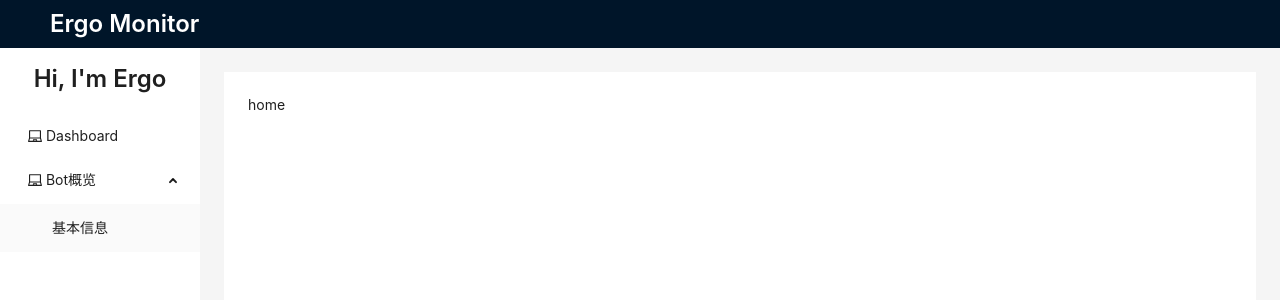
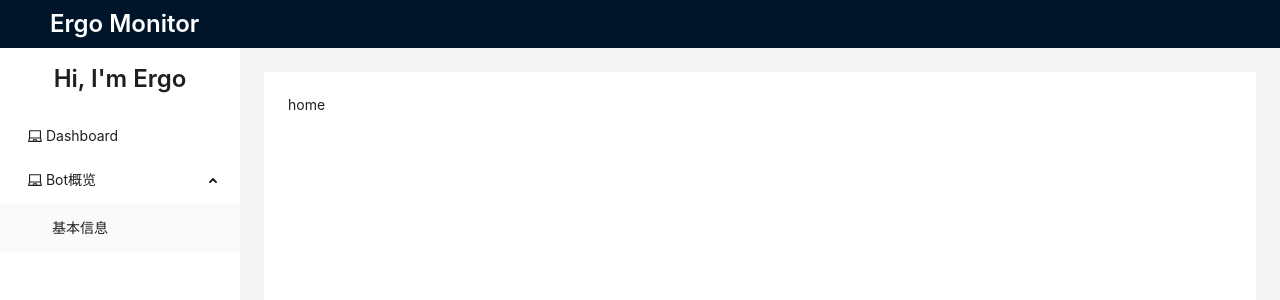
Before and after one commit to Shimada666/template-vue3, a Vue app: page / in a window 1280 px wide. Shown: the top 300 px of the page. Built offline with nearby package versions, Linux system fonts and the light colour scheme.

Commit message:
feat: 更新模板，修复滚动条问题

```diff
--- a/src/components/layout/Sidebar.vue
+++ b/src/components/layout/Sidebar.vue
@@ -4,7 +4,7 @@ import { LaptopOutlined } from '@ant-design/icons-vue'
 import { useRouter } from 'vue-router'
 
 const router = useRouter()
-const clickMenuItem = ({ item, key, keyPath }: any) => {
+function clickMenuItem({ item, key, keyPath }: any) {
   router.push({ name: key })
 }
 
@@ -15,14 +15,14 @@ const openKeys = ref<string[]>(['sub1'])
 </script>
 
 <template>
-  <a-layout-sider width="200" style="background: #fff;">
+  <a-layout-sider width="240" style="background: #fff;">
     <div class="logo">
       Hi, I'm Ergo
     </div>
     <a-menu
       v-model:selectedKeys="selectedKeys2"
       v-model:openKeys="openKeys"
-      :style="{ height: '100%', borderRight: 0 }"
+      :style="{ borderRight: 0 }"
       mode="inline"
       @click="clickMenuItem"
     >
```
